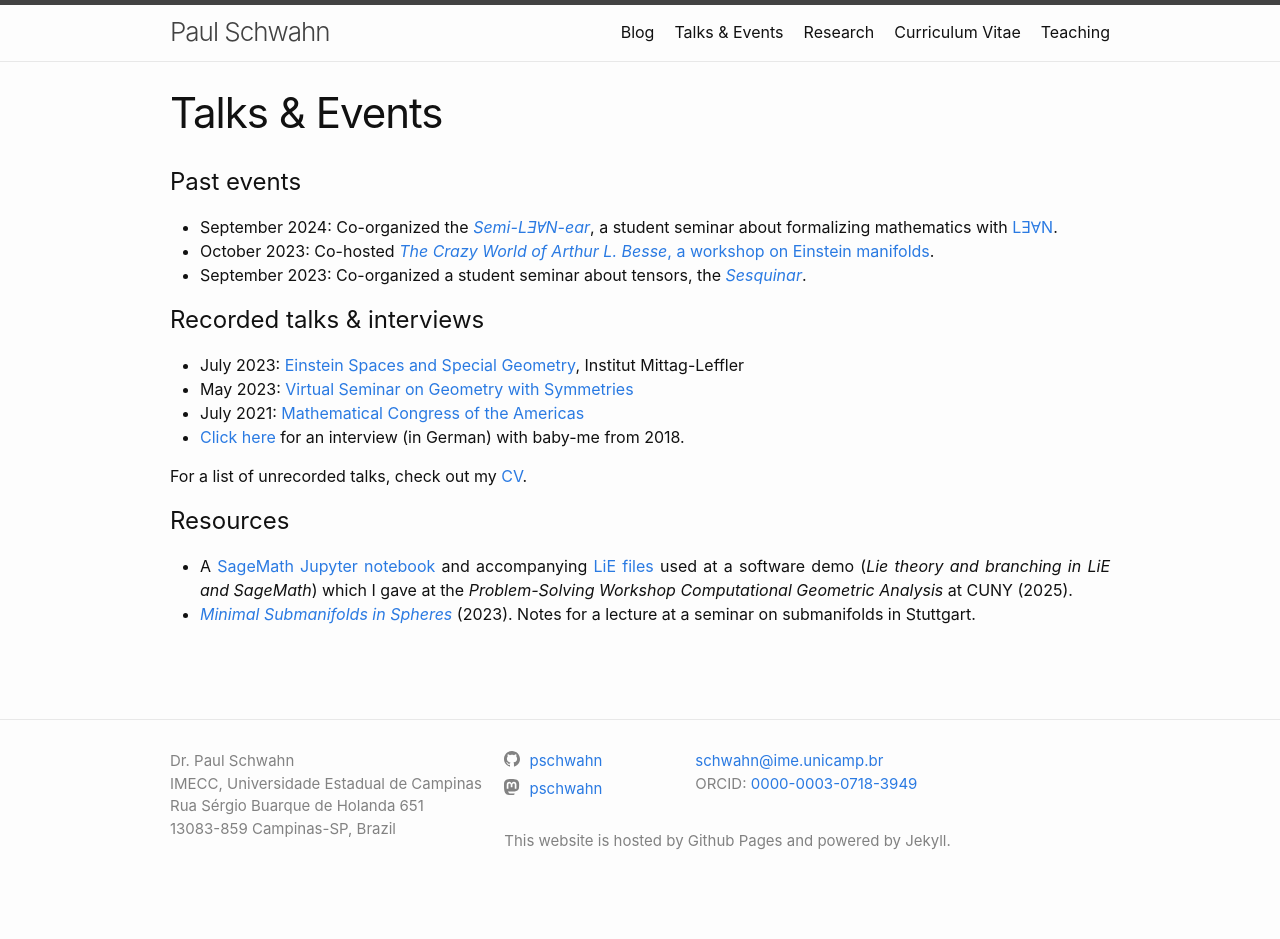
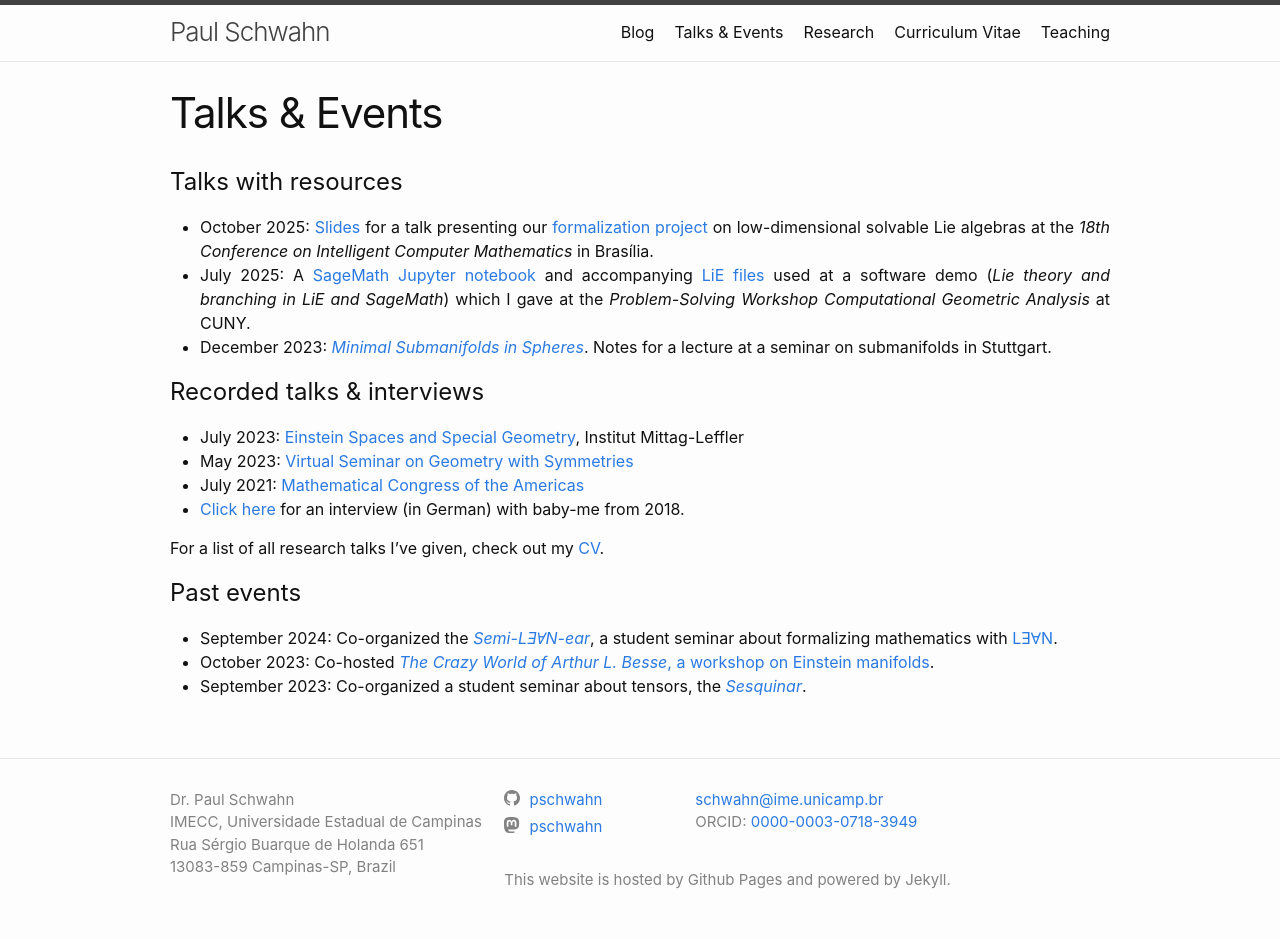
Before and after one commit to PSchwahn/PSchwahn.github.io, a Jekyll site: the page built from events.markdown, in a window 1280 px wide. Built offline with Jekyll 4.4.1, drawn with Linux system fonts in a browser that asks for light colours; some web fonts are replaced; before the commit the page ends 900 px from its top, so only the background shows below that; some of the changed lines change nothing that is shown.

Commit message:
add slides; reorganize events

```diff
--- a/events.markdown
+++ b/events.markdown
@@ -4,11 +4,11 @@ title: Talks & Events
 permalink: /events/
 ---
 
-# Past events
+# Talks with resources
 
-* September 2024: Co-organized the [*Semi-LƎⱯN-ear*](https://pnp.mathematik.uni-stuttgart.de/igt/eiserm/lehre/2024/Semi-LEAN-ear/), a student seminar about formalizing mathematics with [LƎⱯN](https://lean-lang.org/).
-* October 2023: Co-hosted [*The Crazy World of Arthur L. Besse*, a workshop on Einstein manifolds](https://www.igt.uni-stuttgart.de/forschung/workshop-einstein-2023/).
-* September 2023: Co-organized a student seminar about tensors, the [*Sesquinar*](https://pnp.mathematik.uni-stuttgart.de/igt/eiserm/lehre/2023/Tensoren/).
+* October 2025: [Slides]({{"/assets/cicm2025_slides.pdf" | relative_url}}) for a talk presenting our [formalization project](https://doi.org/10.1007/978-3-032-07021-0_18) on low-dimensional solvable Lie algebras at the _18th Conference on Intelligent Computer Mathematics_ in Brasília.
+* July 2025: A [SageMath Jupyter notebook]({{"/assets/Sage_LiE_Demo.ipynb" | relative_url}}) and accompanying [LiE files]({{"/assets/lie_demo.zip" | relative_url}}) used at a software demo (_Lie theory and branching in LiE and SageMath_) which I gave at the _Problem-Solving Workshop Computational Geometric Analysis_ at CUNY.
+* December 2023: _[Minimal Submanifolds in Spheres]({{"/assets/minimal_submfds_in_spheres.pdf" | relative_url}})_. Notes for a lecture at a seminar on submanifolds in Stuttgart.
 
 # Recorded talks & interviews
 
@@ -17,9 +17,10 @@ permalink: /events/
 * July 2021: [Mathematical Congress of the Americas](https://www.youtube.com/watch?v=yO92Wj7Nefs)
 * [Click here](https://www.f08.uni-stuttgart.de/mathematik/aktuelles/news/Interview-mit-Paul-Schwahn-B.Sc./) for an interview (in German) with baby-me from 2018.
 
-For a list of unrecorded talks, check out my [CV]({{"/cv/" | relative_url}}).
+For a list of all research talks I've given, check out my [CV]({{"/cv/" | relative_url}}).
 
-# Resources
+# Past events
 
-* A [SageMath Jupyter notebook]({{"/assets/Sage_LiE_Demo.ipynb" | relative_url}}) and accompanying [LiE files]({{"/assets/lie_demo.zip" | relative_url}}) used at a software demo (_Lie theory and branching in LiE and SageMath_) which I gave at the _Problem-Solving Workshop Computational Geometric Analysis_ at CUNY (2025).
-* _[Minimal Submanifolds in Spheres]({{"/assets/minimal_submfds_in_spheres.pdf" | relative_url}})_ (2023). Notes for a lecture at a seminar on submanifolds in Stuttgart.
+* September 2024: Co-organized the [*Semi-LƎⱯN-ear*](https://pnp.mathematik.uni-stuttgart.de/igt/eiserm/lehre/2024/Semi-LEAN-ear/), a student seminar about formalizing mathematics with [LƎⱯN](https://lean-lang.org/).
+* October 2023: Co-hosted [*The Crazy World of Arthur L. Besse*, a workshop on Einstein manifolds](https://www.igt.uni-stuttgart.de/forschung/workshop-einstein-2023/).
+* September 2023: Co-organized a student seminar about tensors, the [*Sesquinar*](https://pnp.mathematik.uni-stuttgart.de/igt/eiserm/lehre/2023/Tensoren/).
```
Also changed, not shown: 1 other file.
